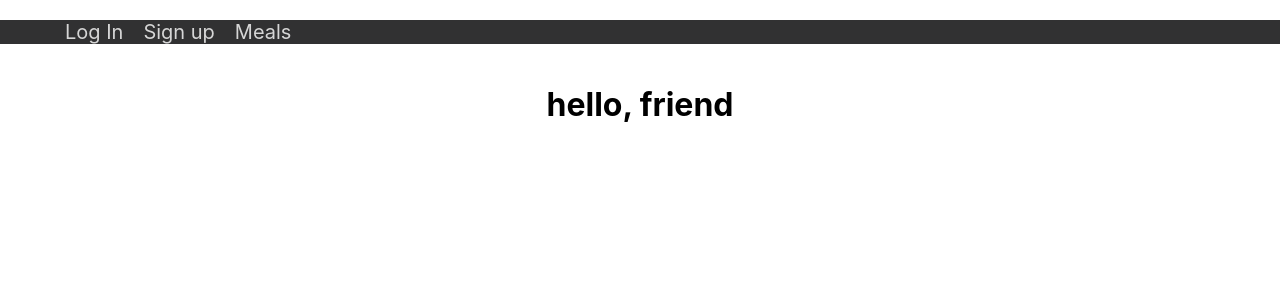
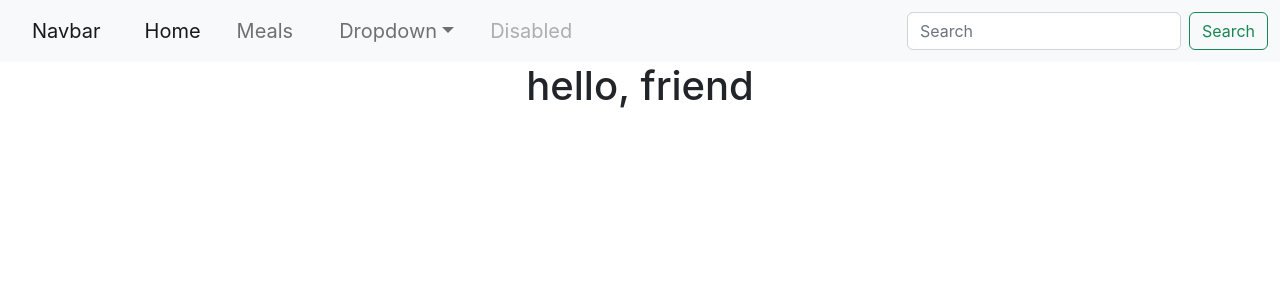
Before and after one commit to therealOfarah/fitness-bro-front-end, a React (Create React App) app: page / in a window 1280 px wide. Shown: the top 300 px of the page. Built offline with nearby package versions, Linux system fonts and the light colour scheme; no server answers.

Commit message:
add nav bar

```diff
--- a/public/index.html
+++ b/public/index.html
@@ -15,6 +15,8 @@
       user's mobile device or desktop. See https://developers.google.com/web/fundamentals/web-app-manifest/
     -->
     <link rel="manifest" href="%PUBLIC_URL%/manifest.json" />
+    <!-- CSS only -->
+<link href="https://cdn.jsdelivr.net/npm/bootstrap@5.2.0-beta1/dist/css/bootstrap.min.css" rel="stylesheet" integrity="sha384-0evHe/X+R7YkIZDRvuzKMRqM+OrBnVFBL6DOitfPri4tjfHxaWutUpFmBp4vmVor" crossorigin="anonymous">
     <!--
       Notice the use of %PUBLIC_URL% in the tags above.
       It will be replaced with the URL of the `public` folder during the build.
@@ -24,6 +26,8 @@
       work correctly both with client-side routing and a non-root public URL.
       Learn how to configure a non-root public URL by running `npm run build`.
     -->
+    <!-- JavaScript Bundle with Popper -->
+<script src="https://cdn.jsdelivr.net/npm/bootstrap@5.2.0-beta1/dist/js/bootstrap.bundle.min.js" integrity="sha384-pprn3073KE6tl6bjs2QrFaJGz5/SUsLqktiwsUTF55Jfv3qYSDhgCecCxMW52nD2" crossorigin="anonymous"></script>
     <title>React App</title>
   </head>
   <body>
--- a/src/components/NavBar/NavBar.jsx
+++ b/src/components/NavBar/NavBar.jsx
@@ -7,24 +7,59 @@
       {user ?
         <nav>
           <ul>
-            <Link to="/meals">MEALS</Link>
-            <Link to="/workout">WORKOUT</Link>
-            <Link to="/profile">PROFILE</Link>
-            <Link to="/meals">Meals</Link>
-            <Link to="" onClick={handleLogout}>LOG OUT</Link>
+            <li><Link to="/meals">MEALS</Link></li>
+            <li><Link to="/workout">WORKOUT</Link></li>
+            <li><Link to="/profile">PROFILE</Link></li>
+            <li><Link to="" onClick={handleLogout}>LOG OUT</Link></li>
+            <li>
+              <form className="d-flex" role="search">
+                <input className="form-control me-2" type="search" placeholder="Search" aria-label="Search" />
+                <button className="btn btn-outline-success" type="submit">Search</button>
+              </form>
+            </li>
           </ul>
         </nav>
       :
-        <nav>
-          <ul>
-            <Link to="/login">Log In</Link>
-            <Link to="/signup">Sign up</Link>
-            <Link to="/meals">Meals</Link>
-          </ul>
+        <nav class="navbar navbar-expand-lg bg-light">
+          <div class="container-fluid">
+            <a class="navbar-brand" href="#">Navbar</a>
+            <button class="navbar-toggler" type="button" data-bs-toggle="collapse" data-bs-target="#navbarSupportedContent" aria-controls="navbarSupportedContent" aria-expanded="false" aria-label="Toggle navigation">
+              <span class="navbar-toggler-icon"></span>
+            </button>
+            <div class="collapse navbar-collapse" id="navbarSupportedContent">
+              <ul class="navbar-nav me-auto mb-2 mb-lg-0">
+                <li class="nav-item">
+                  <a class="nav-link active" aria-current="page" href="#">Home</a>
+                </li>
+                <li class="nav-item">
+                  <a class="nav-link" href="/meals">Meals</a>
+                </li>
+                <li class="nav-item dropdown">
+                  <a class="nav-link dropdown-toggle" href="#" id="navbarDropdown" role="button" data-bs-toggle="dropdown" aria-expanded="false">
+                    Dropdown
+                  </a>
+                  <ul class="dropdown-menu" aria-labelledby="navbarDropdown">
+                    <li><a class="dropdown-item" href="#">Action</a></li>
+                    <li><a class="dropdown-item" href="#">Another action</a></li>
+                    <li><hr class="dropdown-divider" /></li>
+                    <li><a class="dropdown-item" href="#">Something else here</a></li>
+                  </ul>
+                </li>
+                <li class="nav-item">
+                  <a class="nav-link disabled">Disabled</a>
+                </li>
+              </ul>
+              <form class="d-flex" role="search">
+                <input class="form-control me-2" type="search" placeholder="Search" aria-label="Search" />
+                <button class="btn btn-outline-success" type="submit">Search</button>
+              </form>
+            </div>
+          </div>
         </nav>
       }
     </>
   )
 }
 
+
 export default NavBar
```
